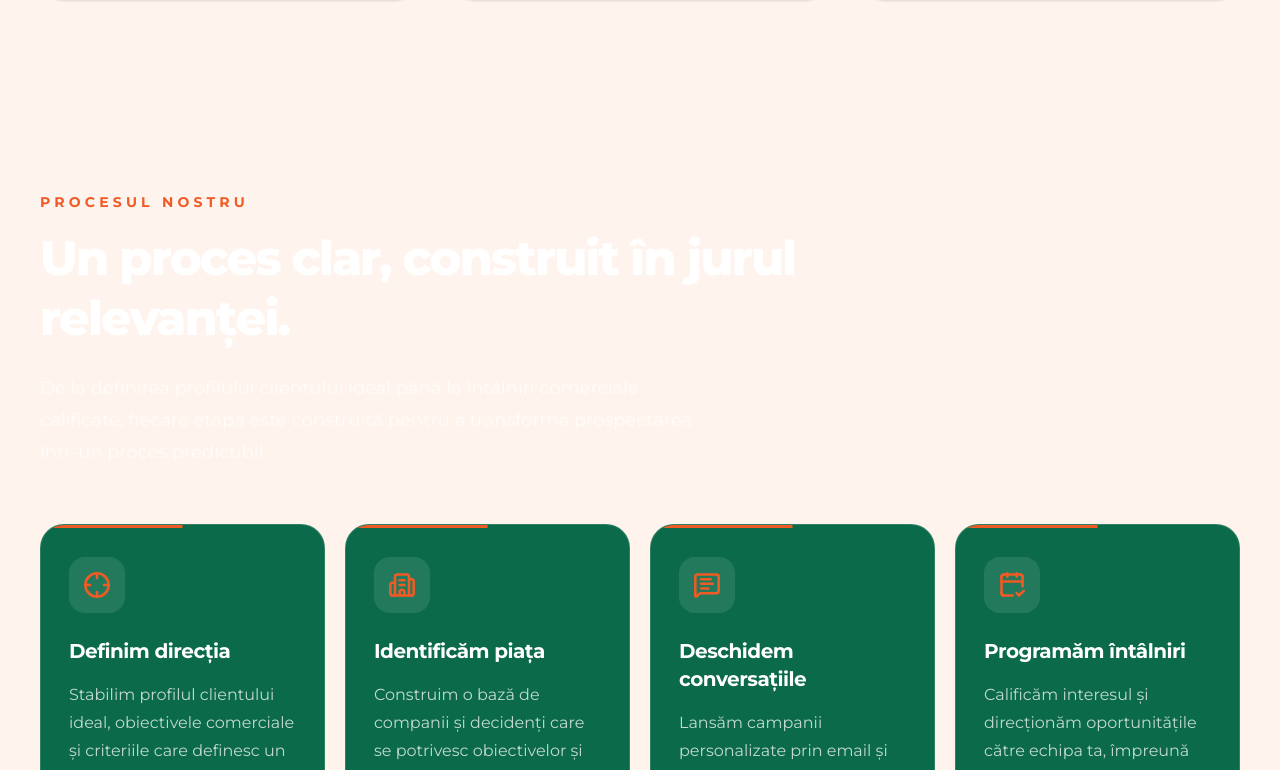
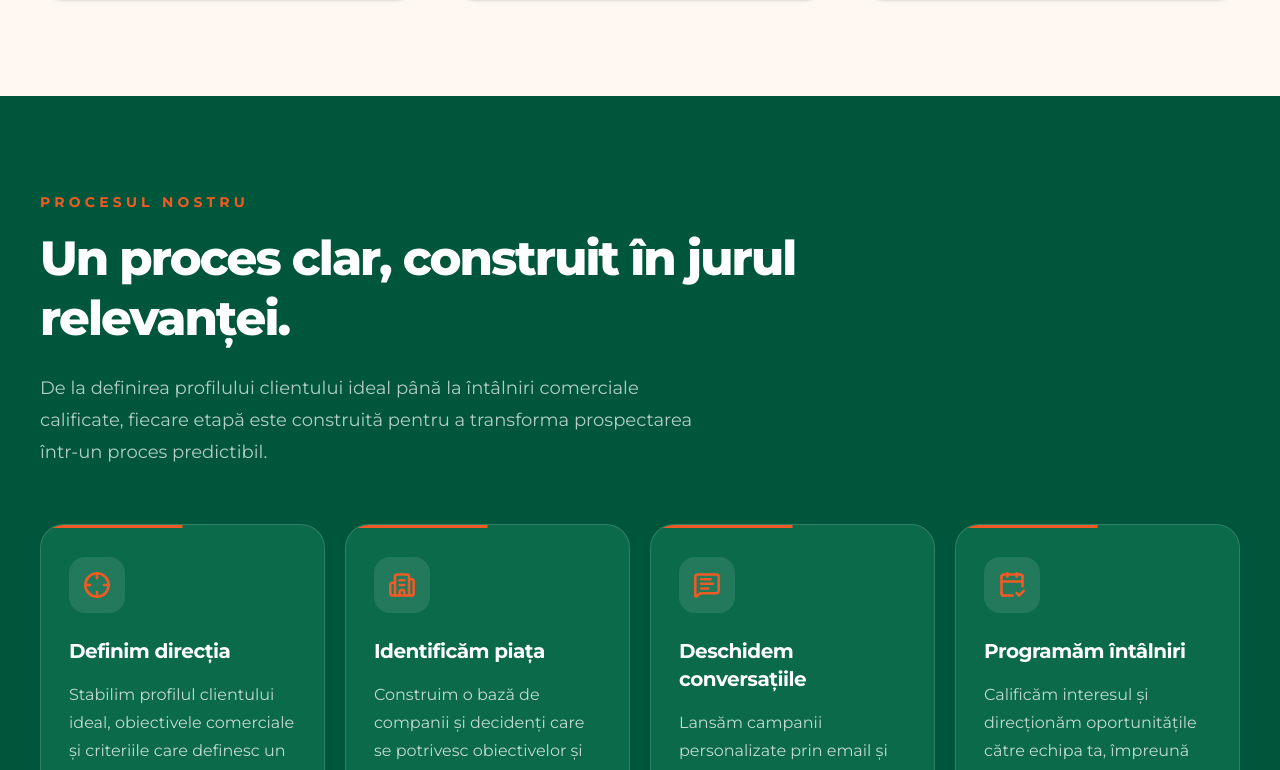
Before and after one commit to teodortabirca-creator/Venturas, a Next.js app: page / in a window 1280 px wide. Shown: the part 1530-2300 px from the top of the page. Built offline with nearby package versions, Linux system fonts and the light colour scheme.

Commit message:
Fix section background colors

```diff
--- a/styles/globals.css
+++ b/styles/globals.css
@@ -22,23 +22,13 @@ html,
 body {
   margin: 0;
   min-height: 100%;
+  background: #fff4ee;
   color: var(--dark);
   font-family: "Montserrat", sans-serif;
-  background: linear-gradient(
-    180deg,
-    #fffaf7 0%,
-    #fff4ee 30%,
-    #fff2eb 100%
-  );
 }
 
 body {
   overflow-x: hidden;
-}
-
-main,
-section {
-  background: transparent;
 }
 
 img,
```
